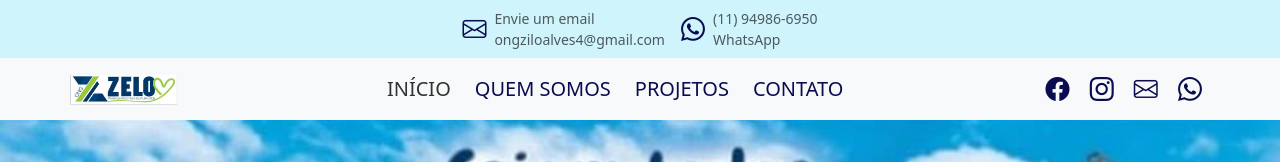
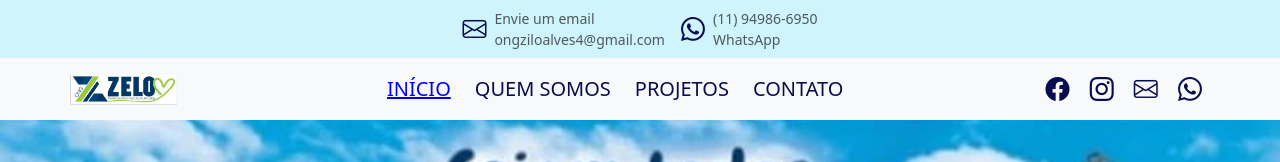
Before and after one commit to flaviociriaco/Ong-zelo, a plain HTML site: page index.html in a window 1280 px wide. In both pictures the pointer is over the link "INÍCIO". Shown: the top 162 px of the page. Drawn offline with nearby package versions, Linux system fonts and the light colour scheme; a script that the page names is missing.

Commit message:
Adicionado hover nos links do menu

```diff
--- a/style.css
+++ b/style.css
@@ -31,6 +31,11 @@ header .logo {
 
 section {
     color: var(--cor-texto);
+}
+
+.navbar-nav .nav-link:hover {
+  color: blue; /* Change to your desired hover text color */
+  text-decoration: underline;
 }
 
 .sobre {
```
